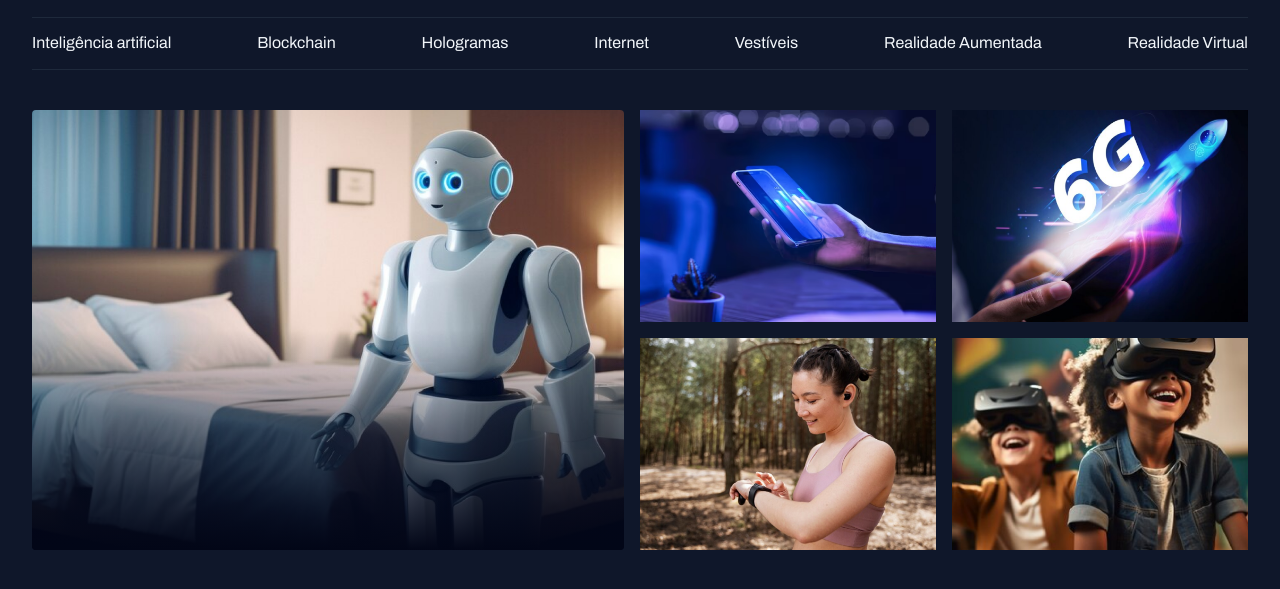
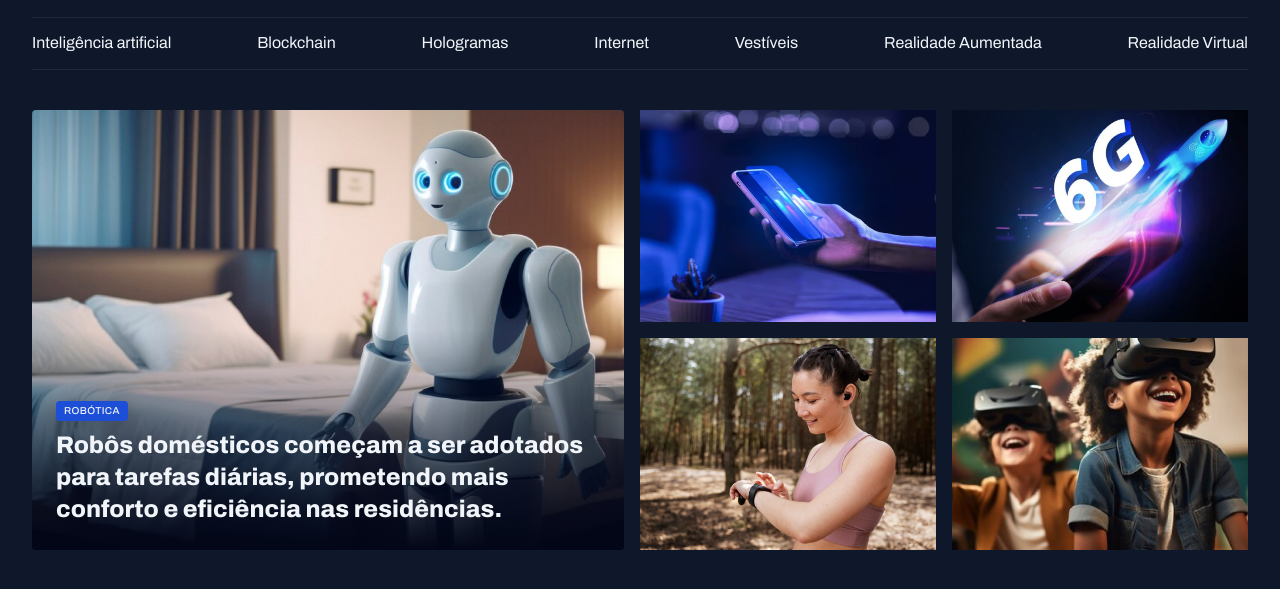
Before and after one commit to mattheusfillipe/portal-de-noticias, a plain HTML site: page index.html in a window 1280 px wide. Shown: the part 45-634 px from the top of the page. Drawn offline with Linux system fonts and the light colour scheme.

Commit message:
ajustando conteúdo do card

```diff
--- a/index.html
+++ b/index.html
@@ -47,9 +47,16 @@
     <main class="grid container">
         <section id="featured" class="grid grid-flow-col gap-16">
 
-            <div class="card">
+            <figure class="card">
                 <img src="./assets/images/Image 01.png" alt="">
-            </div>
+
+                <figcaption>
+                    <span class="content-tag">Robótica</span>
+                    <h2 class="text-2xl">Robôs domésticos começam a ser adotados para tarefas diárias, prometendo mais conforto e
+                        eficiência nas residências.
+                    </h2>
+                </figcaption>
+            </figure>
 
             <div class="grid grid-cols-2 gap-16">
                 <div>
--- a/styles/global.css
+++ b/styles/global.css
@@ -53,3 +53,15 @@ img {
 main {
     margin-top: 40px;
 }
+
+.content-tag {
+    display: inline-block;
+    background-color: var(--dark-blue);
+    padding: 4px 8px;
+    border-radius: 4px;
+    font: 500 10px/1.2 var(--font-family);
+    text-transform: uppercase;
+    letter-spacing: 0.04em;
+    color: var(--text-primary);
+    box-shadow: 0px 4px 16px rgba(2, 6, 23, 0.251);
+}
--- a/styles/sections.css
+++ b/styles/sections.css
@@ -16,5 +16,17 @@
             top: 50%;
             background: linear-gradient(180deg, transparent 0%, #020617 100%);
         }
+
+        figcaption {
+            position: absolute;
+            bottom: 0;
+
+            padding: 24px;
+
+            h2 {
+                margin-top: 8px;
+            }
+        }
+
     }
 }
--- a/styles/utility.css
+++ b/styles/utility.css
@@ -14,3 +14,19 @@
 .gap-16 {
     gap: 16px
 }
+
+.text-2xl {
+    font: var(--h1);
+}
+
+.text-xl {
+    font: var(--h2);
+}
+
+.text-lg {
+    font: var(--h3);
+}
+
+.text-sm {
+    font: var(--text-sm);
+}
```
